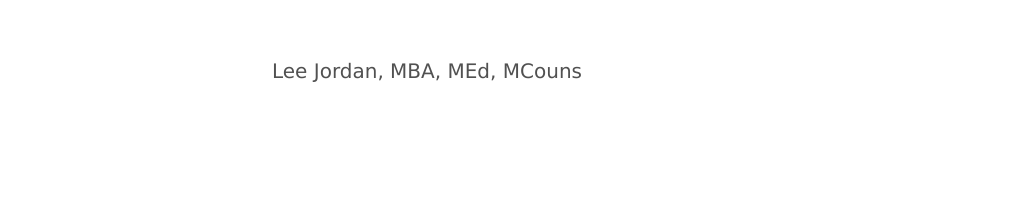
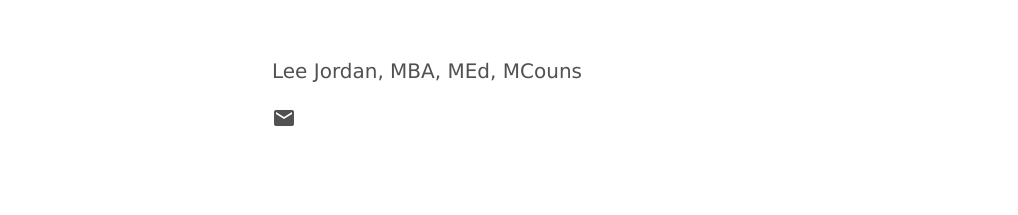
Before and after one commit to tracyjordan/tracyjordan.github.io, a Jekyll site: the page built from _posts/2020-04-11-introduction.md, in a window 1280 px wide. Shown: the part 1350-1565 px from the top of the page, without its empty margins (8-1026 px from the left). Built offline with Jekyll 4.4.1, drawn with Linux system fonts in a browser that asks for light colours; before the commit the page ends 1516 px from its top, so only the background shows below that.

Commit message:
Update 2020-04-11-introduction.md

```diff
--- a/_posts/2020-04-11-introduction.md
+++ b/_posts/2020-04-11-introduction.md
@@ -21,3 +21,5 @@ Looking forward to helping others, together!
 ![alt text](https://aroha.dev/public/assets/images/lee-jordan.png "Lee Jordan")
 
 Lee Jordan, MBA, MEd, MCouns
+
+<span class="material-icons">mail</span>
```
